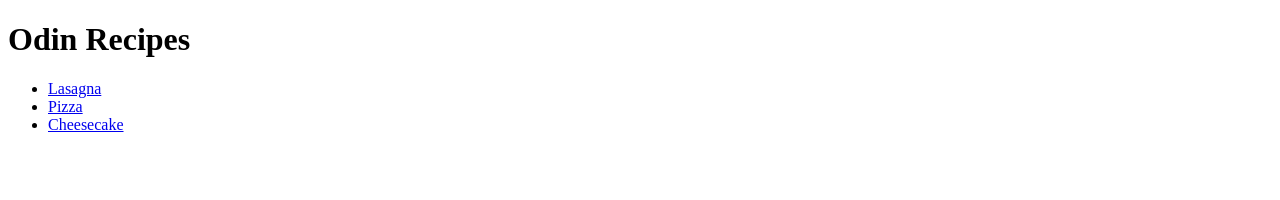
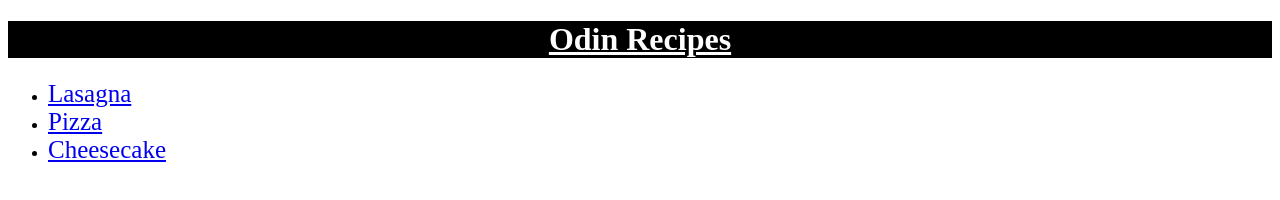
Before and after one commit to Spoogleey/odin-recipes, a plain HTML site: page index.html in a window 1280 px wide. Drawn offline with Linux system fonts and the light colour scheme.

Commit message:
Added some styling to the main page

```diff
--- a/index.html
+++ b/index.html
@@ -3,14 +3,15 @@
 <head>
     <meta charset="UTF-8">
     <meta name="viewport" content="width=device-width, initial-scale=1.0">
+    <link rel="stylesheet" href="styles.css">
     <title>Odin Recipes</title>
 </head>
 <body>
-    <h1>Odin Recipes</h1>
+    <h1 class="main-heading">Odin Recipes</h1>
     <ul>
-        <li><a href="./recipes/lasagna.html">Lasagna</a></li>
-        <li><a href="./recipes/pizza.html">Pizza</a></li>
-        <li><a href="./recipes/cheesecake.html">Cheesecake</a></li>
+        <li><a class="recipe" href="./recipes/lasagna.html">Lasagna</a></li>
+        <li><a class="recipe" href="./recipes/pizza.html">Pizza</a></li>
+        <li><a class="recipe" href="./recipes/cheesecake.html">Cheesecake</a></li>
     </ul>
 </body>
 </html>
--- /dev/null
+++ b/styles.css
@@ -0,0 +1,10 @@
+.main-heading {
+    text-align: center;
+    text-decoration: underline;
+    background-color: black;
+    color: white;
+}
+
+.recipe {
+    font-size: 25px;
+}
```
